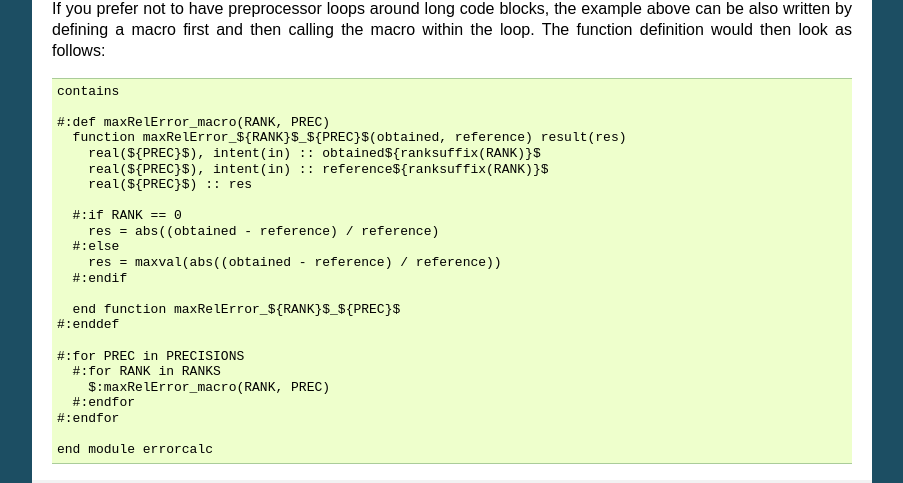
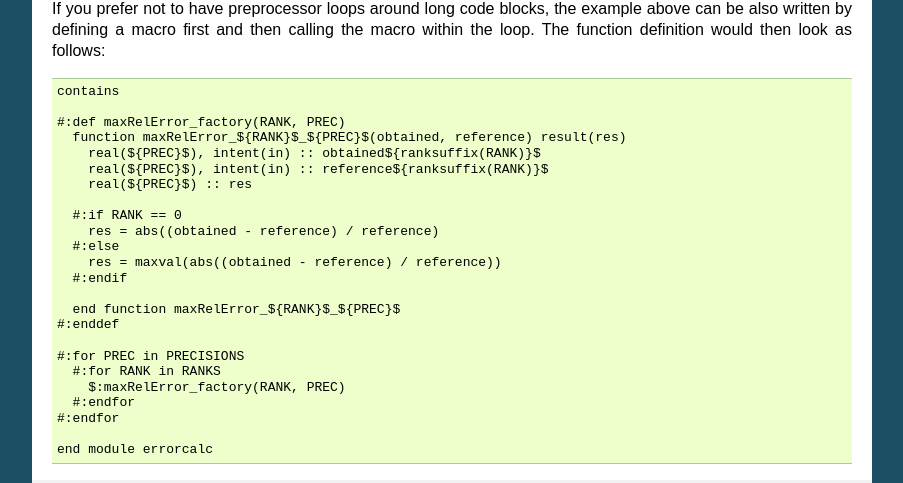
Before and after one commit to aradi/fypp, a Sphinx documentation site: the page built from docs/fypp.rst, in a window 1280 px wide and 900 px high, scrolled down 20113 px. Shown: the part 176-659 px from the top of the window, without its empty margins (198-1101 px from the left). Built offline with Sphinx 7.4.7, drawn with Linux system fonts in a browser that asks for light colours.

Commit message:
Minor stylistic change in documentation.

```diff
--- a/docs/fypp.rst
+++ b/docs/fypp.rst
@@ -1247,7 +1247,7 @@ the macro within the loop. The function definition would then look as follows::
 
   contains
 
-  #:def maxRelError_macro(RANK, PREC)
+  #:def maxRelError_factory(RANK, PREC)
     function maxRelError_${RANK}$_${PREC}$(obtained, reference) result(res)
       real(${PREC}$), intent(in) :: obtained${ranksuffix(RANK)}$
       real(${PREC}$), intent(in) :: reference${ranksuffix(RANK)}$
@@ -1264,7 +1264,7 @@ the macro within the loop. The function definition would then look as follows::
 
   #:for PREC in PRECISIONS
     #:for RANK in RANKS
-      $:maxRelError_macro(RANK, PREC)
+      $:maxRelError_factory(RANK, PREC)
     #:endfor
   #:endfor
 
```
